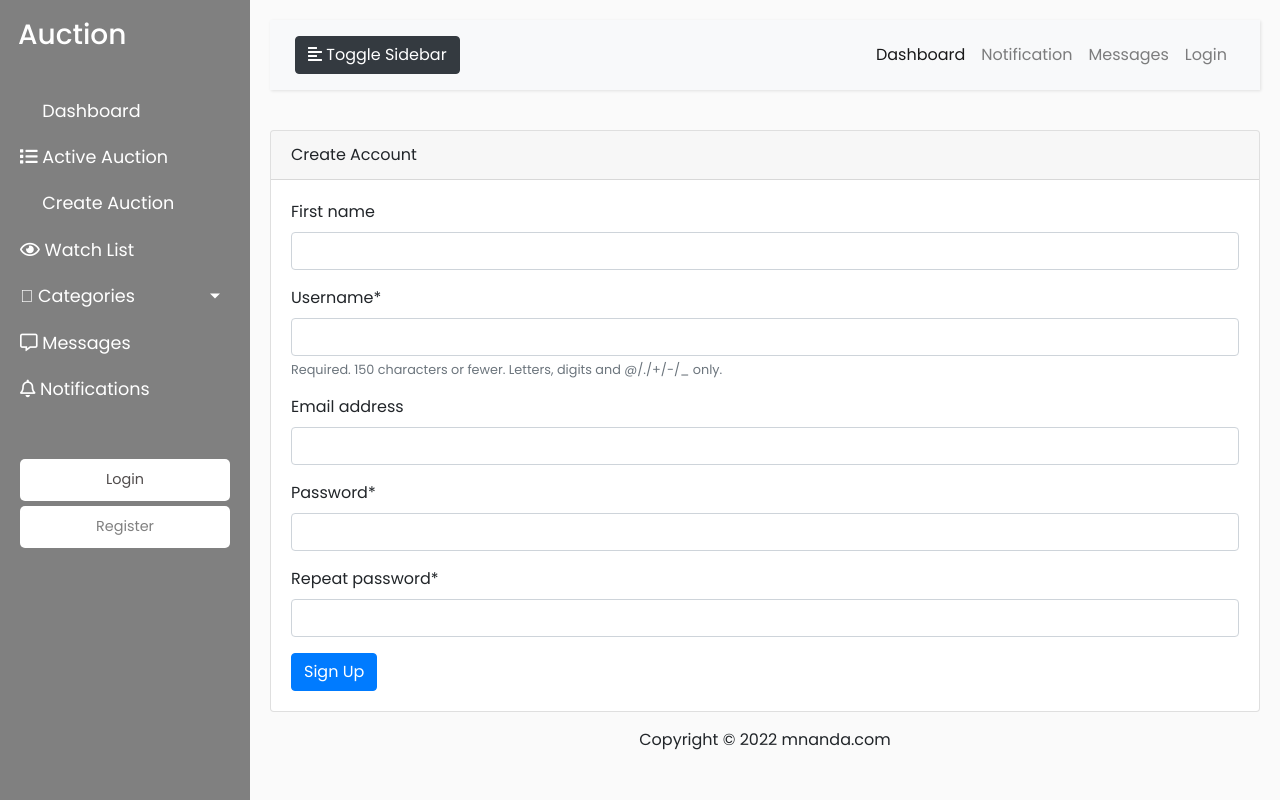
After one commit to WMKCharles/Auction-Site, a Django app: page /account/register/ in a window 1280 px wide. The commit adds this page. Run offline with Django 3.2, Linux system fonts and the light colour scheme; some libraries are stand-ins or nearby versions.

Commit message:
user registration

```diff
--- a/account/forms.py
+++ b/account/forms.py
@@ -1,5 +1,19 @@
 from django import forms
 
+from django.contrib.auth.models import User
 class LoginForm(forms.Form):
     username = forms.CharField()
     password = forms.CharField(widget=forms.PasswordInput)
+
+class UserRegistrationForm(forms.ModelForm):
+    password = forms.CharField(label='Password', widget=forms.PasswordInput)
+    password2 = forms.CharField(label='Repeat password', widget=forms.PasswordInput)
+    class Meta:
+        model = User
+        fields = ('username', 'first_name', 'email')
+
+    def clean_password2(self):
+        cd = self.cleaned_data
+        if cd['password'] != cd['password2']:
+            raise forms.ValidationError('Passwords don\'t match.')
+        return cd['password2']
--- a/account/urls.py
+++ b/account/urls.py
@@ -1,4 +1,4 @@
-from django.urls import path, include
+from django.urls import path
 
 from django.contrib.auth import views as auth_views
 from . import views
@@ -17,4 +17,6 @@ urlpatterns = [
     path('reset/done/', auth_views.PasswordResetCompleteView.as_view(), name='password_reset_complete'),
 
     # path('', include('django.contrib.auth.urls')),
+
+    path('register/', views.register, name='register'),
 ]
--- a/account/views.py
+++ b/account/views.py
@@ -1,7 +1,7 @@
 from django.http import HttpResponse
 from django.shortcuts import render
 from django.contrib.auth import authenticate, login
-from .forms import LoginForm
+from .forms import LoginForm,  UserRegistrationForm
 
 def user_login(request):
     if request.method == 'POST':
@@ -22,3 +22,25 @@ def user_login(request):
     else:
         form = LoginForm()
         return render(request, 'account/login.html', {'form': form})
+
+def register(request):
+
+    if request.method == 'POST':
+        user_form = UserRegistrationForm(request.POST)
+        if user_form.is_valid():
+            # Create a new user object but avoid saving it yet
+            new_user = user_form.save(commit=False)
+            # Set the chosen password
+            new_user.set_password(
+                user_form.cleaned_data['password'])
+            # Save the User object
+            new_user.save()
+            # Create the user profile
+            return render(request,
+                          'account/register_done.html',
+                          {'new_user': new_user})
+    else:
+        user_form = UserRegistrationForm()
+    return render(request,
+                  'account/register.html',
+                  {'user_form': user_form})
--- /dev/null
+++ b/templates/account/register.html
@@ -0,0 +1,23 @@
+{% extends 'base.html' %}
+
+{% load crispy_forms_tags %}
+
+{% block title %}Create an account{% endblock %}
+
+{% block content %}
+
+<div class="card">
+    <div class="card-header">Create Account</div>
+    <div class="card-body">
+        <form method="post">
+            {% csrf_token %}
+            {{user_form.first_name|as_crispy_field}}
+            {{user_form.username|as_crispy_field}}
+            {{user_form.email|as_crispy_field}}
+            {{user_form.password|as_crispy_field}}
+            {{user_form.password2|as_crispy_field}}
+            <button type="submit" class="btn btn-primary">Sign Up</button>
+          </form>
+    </div>
+  </div>
+{% endblock %}
--- a/templates/registration/login.html
+++ b/templates/registration/login.html
@@ -21,7 +21,7 @@
           </form>
     </div>
     <div class="card-footer">
-      <a href="{% url 'password_reset' %}">Forgot password?</a> | <a href="#">Create Account</a>
+      <a href="{% url 'password_reset' %}">Forgot password?</a> | <a href="{% url 'register' %}">Create Account</a>
     </div>
   </div>
 {% endblock %}
```
Also changed, not shown: templates/account/register_done.html (added, +8 -0 lines).
